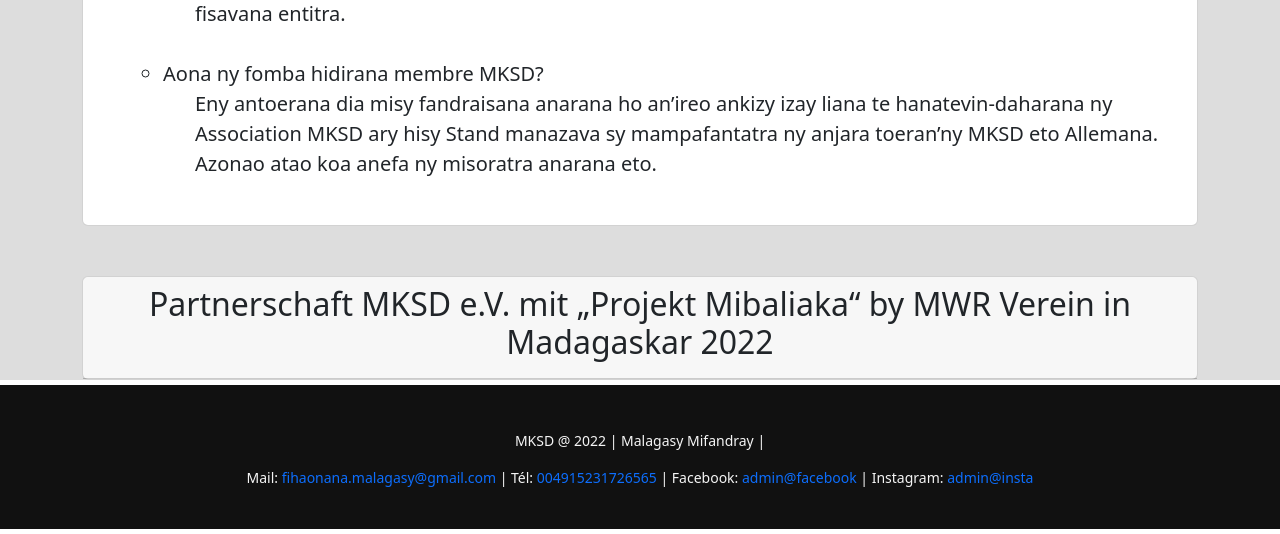
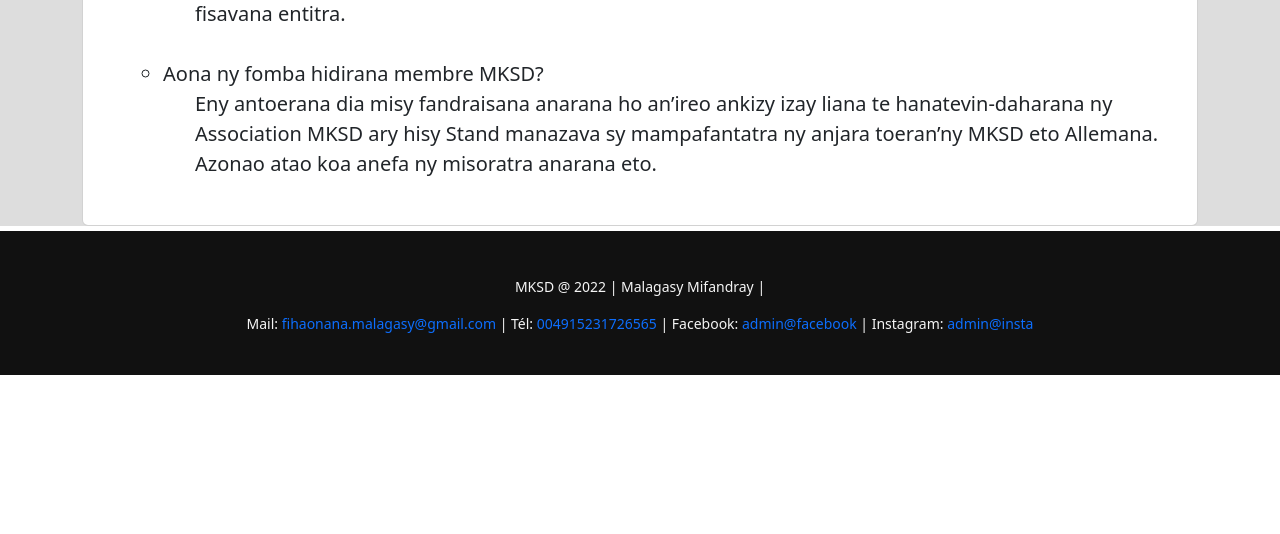
Before and after one commit to C-Iahny/mksd, a Django app: page /contact/faq/ in a window 1280 px wide. Shown: the part 3573-4107 px from the top of the page. After the commit the page ends 3948 px from the top, so only its background shows below. Run offline with Django 3.2, Linux system fonts and the light colour scheme; some libraries are stand-ins or nearby versions.

Commit message:
Update faq.html

```diff
--- a/contact/templates/faq.html
+++ b/contact/templates/faq.html
@@ -157,18 +157,5 @@
 </div>
 
 
-<div class="container" style="margin-top: 50px;">
-	<div class="card">
-		<div class="card-header">
-			<center><h2>Partnerschaft MKSD e.V. mit „Projekt Mibaliaka“ by MWR Verein in Madagaskar 2022</h2></center>
-
-		</div>
-
-
-
-
-	</div>
-</div>
-
 
 {% endblock %}
```
